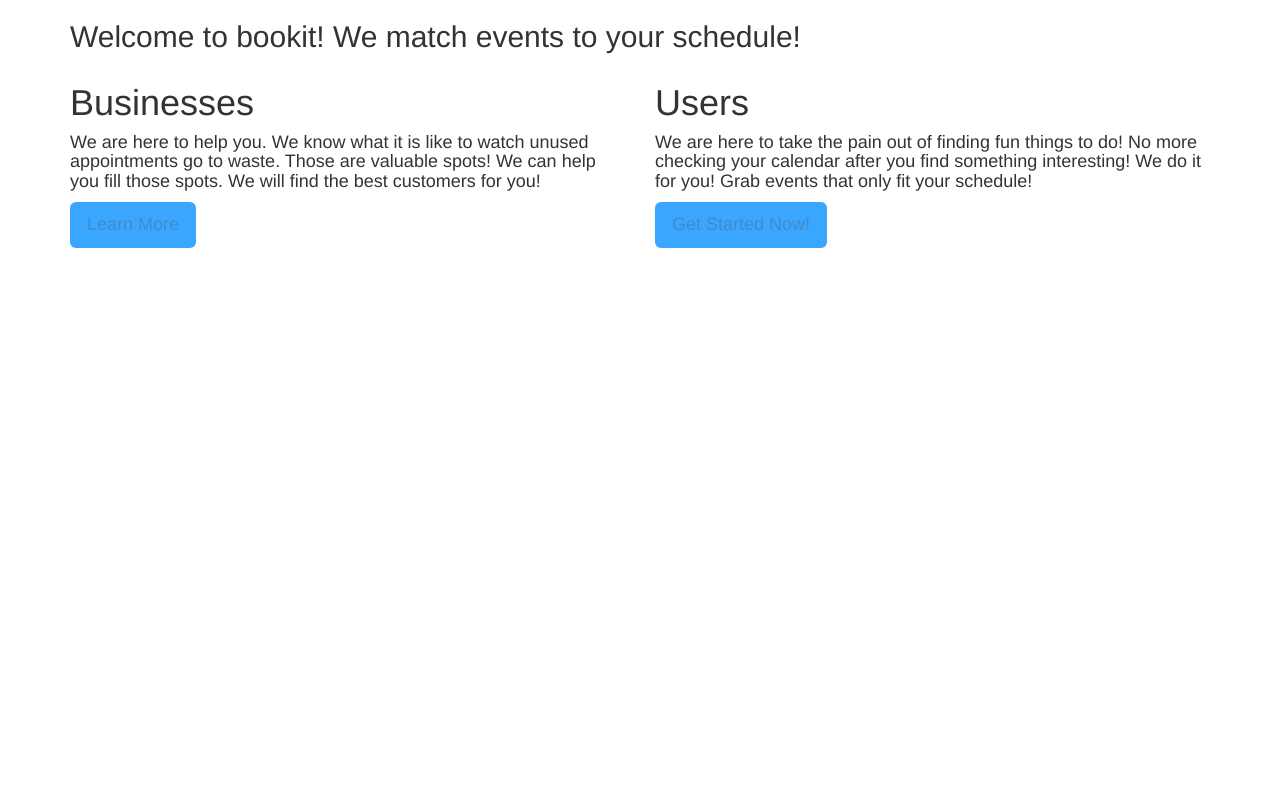
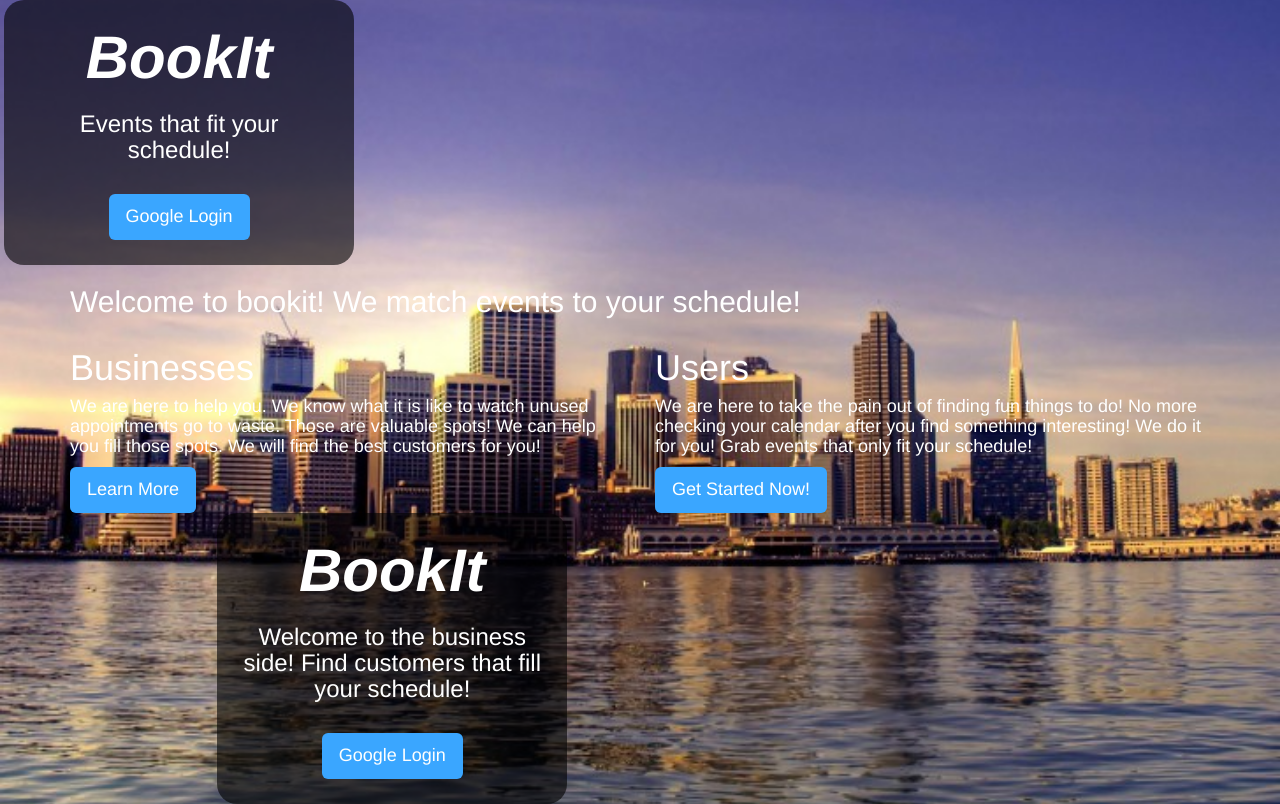
Before and after one commit to travis6888/bookit, a Django app: page / in a window 1280 px wide. Before the commit the page ends 248 px from the top, so only its background shows below. Run offline with Django 3.2, Linux system fonts and the light colour scheme; data that the repository does not hold is empty; some libraries are stand-ins or nearby versions.

Commit message:
workaround for redirect url

```diff
--- a/bookit/urls.py
+++ b/bookit/urls.py
@@ -11,7 +11,7 @@
     # url(r'^$', 'bookit.views.home', name='home'),
     # url(r'^blog/', include('blog.urls')),
     url('', include('social.apps.django_app.urls', namespace='social')),
-    url(r'^user_login/$', 'quick.views.home', name='home'),
+    url(r'^$', 'quick.views.home', name='home'),
     url(r'^logout/$', 'django.contrib.auth.views.logout', {'next_page': 'home'}, name='logout'),
 
     url(r'^admin/', include(admin.site.urls)),
@@ -31,7 +31,7 @@
     url(r'^twillo/$', 'quick.views.twillo', name='twillo'),
     url(r'^business_match/$', 'quick.views.business_match', name='business_match'),
     url(r'^business/$', 'quick.views.business_home', name='business'),
-    url(r'^$', 'quick.views.landing', name='landing'),
+    url(r'^home/$', 'quick.views.landing', name='landing'),
     url(r'^loading_business/$', 'quick.views.business_loading', name='loading_business'),
 
 
--- a/quick/static/js/main.js
+++ b/quick/static/js/main.js
@@ -123,4 +123,19 @@
 
         });
     });
+
+    $(".busButton").on('click', function (){
+            $('.landing').hide();
+            $('.business').show();
+        });
+
+    $(".userButton").on('click', function(){
+                    $('.landing').hide();
+            $('.user').show();
+
+    });
+    $('.businessGetTimes').on('click', function(){
+       window.location.replace("/loading_business/");
+   });
+
 });
--- a/quick/templates/home.html
+++ b/quick/templates/home.html
@@ -25,6 +25,7 @@
 
 {% block content %}
     <header id="top" class="header">
+    <div class="user">
         <div class="text-vertical-center">
             <div class="homePage container-fluid">
                 <div class="homeText">
@@ -49,6 +50,51 @@
                 </div>
             </div>
         </div>
+    </div>
+    <div class="container landing">
+
+    <div class="row">
+        <div class="col-md-12">
+            <h2>Welcome to bookit! We match events to your schedule!</h2>
+        </div>
+        <div class="col-md-6">
+            <h1> Businesses</h1>
+            <h4>We are here to help you. We know what it is like to watch unused appointments go to waste. Those are valuable
+            spots! We can help you fill those spots. We will find the best customers for you!</h4>
+            <button class="btn btn-lg btn homeBtn busButton"> Learn More</button>
+
+        </div>
+        <div class="col-md-6">
+            <h1>Users</h1>
+            <h4> We are here to take the pain out of finding fun things to do! No more checking your calendar
+            after you find something interesting! We do it for you! Grab events that only fit your schedule! </h4>
+        <button class="homeBtn btn btn-lg userButton" > Get Started Now!</button>
+        </div>
+    </div>
+</div>
+    <div class="business">
+        <div class="text-vertical-center">
+            <div class="homePage container-fluid">
+                <div class="homeText">
+                    <h1><em>BookIt</em></h1>
+
+                    <h3>Welcome to the business side! Find customers that fill your schedule!</h3>
+                    <br>
+                    {% if not user.is_authenticated %}
+                        <a href="{% url "social:begin" "google-oauth2" %}" class="btn btn btn-lg homeBtn">Google
+                            Login</a>
+                    {% elif user.profile.count == 1 %}
+                        <button class="loadEvents btn btn btn-lg businessGetTimes">Find empty spots in your schedule</button>
+                    {% else %}
+                        <button class="btn btn btn-lg homeBtn" data-toggle="modal" data-target=".bs-example-modal-sm">
+                            Create
+                            Profile
+                        </button>
+                    {% endif %}
+                </div>
+            </div>
+        </div>
+    </div>
     </header>
 
 
--- a/quick/templates/landing.html
+++ b/quick/templates/landing.html
@@ -24,27 +24,7 @@
 <body>
 
 {% block content %}
-<div class="container">
 
-    <div class="row">
-        <div class="col-md-12">
-            <h2>Welcome to bookit! We match events to your schedule!</h2>
-        </div>
-        <div class="col-md-6">
-            <h1> Businesses</h1>
-            <h4>We are here to help you. We know what it is like to watch unused appointments go to waste. Those are valuable
-            spots! We can help you fill those spots. We will find the best customers for you!</h4>
-            <button class="btn btn-lg btn homeBtn"><a href="{% url 'business' %}"> Learn More</a></button>
-
-        </div>
-        <div class="col-md-6">
-            <h1>Users</h1>
-            <h4> We are here to take the pain out of finding fun things to do! No more checking your calendar
-            after you find something interesting! We do it for you! Grab events that only fit your schedule! </h4>
-        <button class="homeBtn btn btn-lg" ><a href="{% url 'home' %}"> Get Started Now!</a></button>
-        </div>
-    </div>
-</div>
 {% endblock %}
 
 </body>
```
Also changed, not shown: quick/static/js/business.js (+4 -6 lines), quick/templates/business_home.html (+0 -22 lines).
